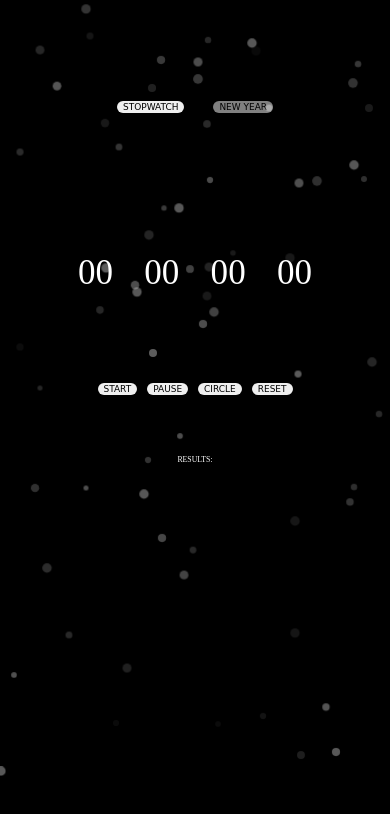
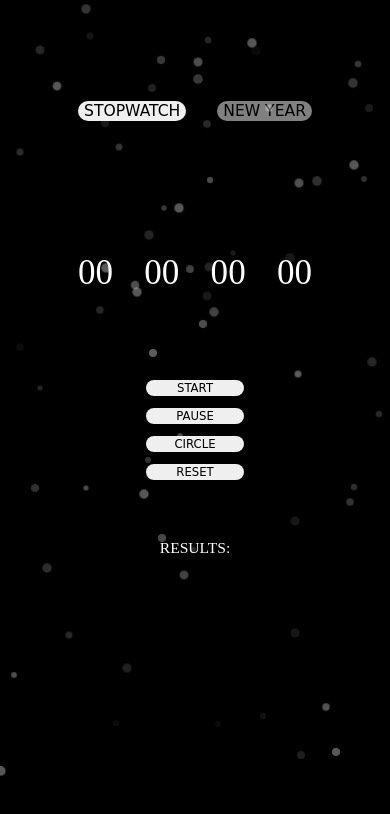
Before and after one commit to Rafae1-iT/New-year-s-stopwatch, a plain HTML site: page index.html in a window 390 px wide. Drawn offline with Linux system fonts and the light colour scheme; a web font is replaced by a local one.

Commit message:
Add responsive

```diff
--- /dev/null
+++ b/css/responsive.css
@@ -0,0 +1,69 @@
+@media (max-width: 900px) {
+    .results__info {
+        font-size: 2vw;
+    }
+}
+@media (max-width: 800px) {
+    .year__text {
+        font-size: 3vw;
+    }
+    .stopwatch {
+        font-size: 2.7vw;
+    }
+    .new__year {
+        font-size: 2.7vw;
+    }
+    .navigation {
+        width: 50%;
+        margin-left: 25%;
+    }
+}
+@media (max-width: 700px) {
+    .results__info {
+        font-size: 2.3vw;
+    }
+}
+
+@media (max-width: 650px) {
+    .buttons {
+        width: 65%;
+    }
+}
+@media (max-width: 450px) {
+    .buttons {
+        display: block;
+        width: 25%;
+    }
+    .btn {
+        margin: 0 auto;
+        width: 100%;
+        text-align: center;
+        margin-top: 10px;
+    }
+    .button {
+        font-size: 3vw;
+        width: 100%;
+    }
+    .navigation {
+        width: 60%;
+        margin-left: 20%;
+    }
+    .stopwatch {
+        font-size: 4vw;
+    }
+    .new__year {
+        font-size: 4vw;
+    }
+
+    .results__title {
+        font-size: 4vw;
+    }
+    .results__info {
+        font-size: 3vw;
+    }
+}
+@media (max-width: 350px) {
+    .results__info {
+        font-size: 4vw;
+    }
+}
--- a/index.html
+++ b/index.html
@@ -5,6 +5,7 @@
     <meta http-equiv="X-UA-Compatible" content="IE=edge">
     <meta name="viewport" content="width=device-width, initial-scale=1.0">
     <link rel="stylesheet" href="css/style.css">
+    <link rel="stylesheet" href="css/responsive.css">
     <link rel="preconnect" href="https://fonts.googleapis.com">
     <link rel="preconnect" href="https://fonts.gstatic.com" crossorigin>
     <link href="https://fonts.googleapis.com/css2?family=Rubik+Distressed&display=swap" rel="stylesheet">
```
